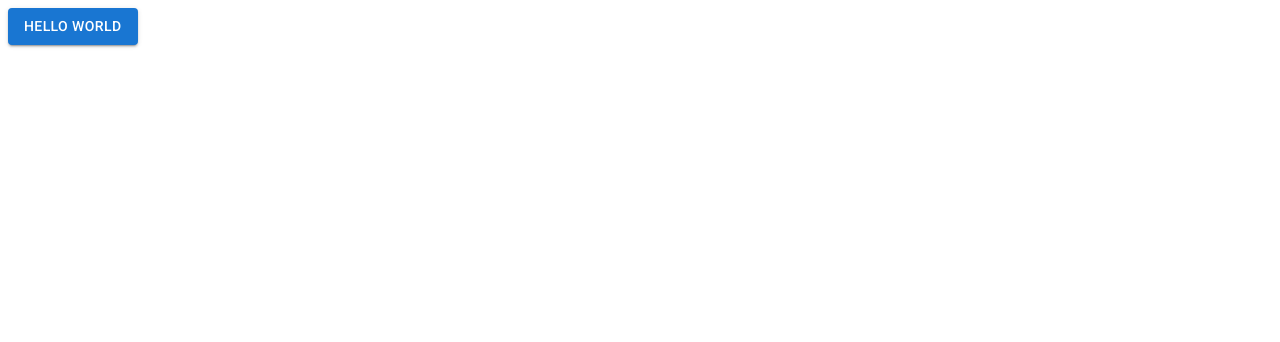
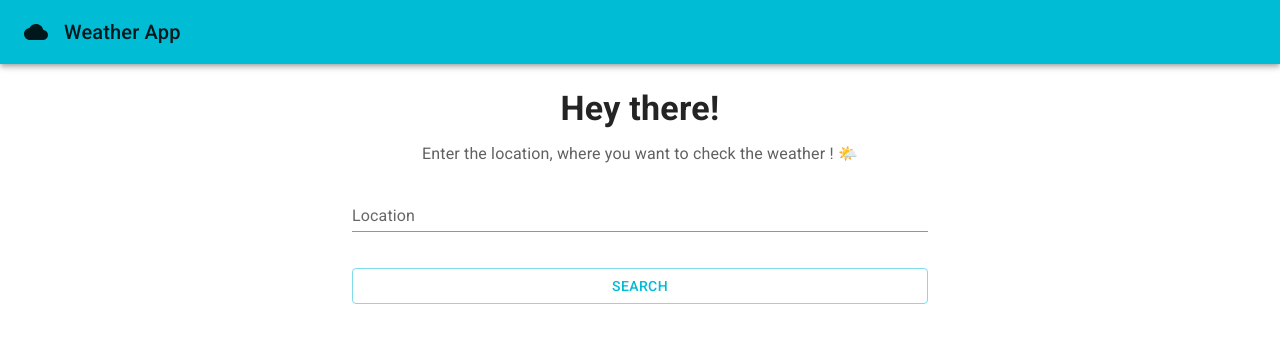
Before and after one commit to kristiangal/weather-app, a React (Vite) app: page / in a window 1280 px wide. Shown: the top 342 px of the page. Built offline with nearby package versions, Linux system fonts and the light colour scheme; a web font is replaced by a local one.

Commit message:
change theme + style homepage

```diff
--- a/package.json
+++ b/package.json
@@ -13,7 +13,7 @@
     "@emotion/react": "^11.11.1",
     "@emotion/styled": "^11.11.0",
     "@fontsource/roboto": "^5.0.8",
-    "@mui/icons-material": "^5.14.14",
+    "@mui/icons-material": "^5.14.15",
     "@mui/material": "^5.14.14",
     "react": "^18.2.0",
     "react-dom": "^18.2.0",
--- a/src/App.tsx
+++ b/src/App.tsx
@@ -1,12 +1,12 @@
-import "@fontsource/roboto/300.css";
-import "@fontsource/roboto/400.css";
-import "@fontsource/roboto/500.css";
-import "@fontsource/roboto/700.css";
-
-import { Button } from "@mui/material";
+import { Outlet } from "react-router-dom";
+import { Container } from "@mui/material";
 
 function App() {
-  return <Button variant="contained">Hello world</Button>;
+  return (
+    <Container>
+      <Outlet />
+    </Container>
+  );
 }
 
 export default App;
--- a/src/components/Header.tsx
+++ b/src/components/Header.tsx
@@ -1,5 +1,17 @@
-const Header = () => {
-  return <div>Header</div>;
+import { AppBar, Toolbar, Typography } from "@mui/material";
+import { Cloud } from "@mui/icons-material";
+
+const Header = ({ height }) => {
+  return (
+    <AppBar position="relative">
+      <Toolbar>
+        <Cloud sx={{ mr: 2 }} />
+        <Typography variant="h6" color="inherit" noWrap>
+          Weather App
+        </Typography>
+      </Toolbar>
+    </AppBar>
+  );
 };
 
 export default Header;
--- a/src/main.tsx
+++ b/src/main.tsx
@@ -1,6 +1,7 @@
 import React from "react";
 import ReactDOM from "react-dom/client";
 import App from "./App.tsx";
+import Header from "./components/Header.tsx";
 import "./index.css";
 
 import {
@@ -12,16 +13,51 @@ import {
 import { QueryClient, QueryClientProvider } from "react-query";
 import { ReactQueryDevtools } from "react-query/devtools";
 
+import { CssBaseline, ThemeProvider, createTheme } from "@mui/material";
+import "@fontsource/roboto/300.css";
+import "@fontsource/roboto/400.css";
+import "@fontsource/roboto/500.css";
+import "@fontsource/roboto/700.css";
+import Home from "./pages/Home.tsx";
+
+import { HeaderProps } from "./types/types.ts";
+
 const queryClient = new QueryClient();
 
 const router = createBrowserRouter(
-  createRoutesFromElements(<Route path="" element={<App />}></Route>)
+  createRoutesFromElements(
+    <Route path="" element={<App />}>
+      <Route path="/" element={<Home />} />
+    </Route>
+  )
 );
+
+const theme = createTheme({
+  palette: {
+    primary: {
+      main: "#00bcd4",
+      light: "#33c9dc",
+      dark: "#008394",
+    },
+    secondary: {
+      main: "#fff176",
+      light: "#fff391",
+      dark: "#b2a852",
+    },
+    text: {
+      primary: "#242424",
+    },
+  },
+});
 
 ReactDOM.createRoot(document.getElementById("root")!).render(
   <QueryClientProvider client={queryClient}>
     <React.StrictMode>
-      <RouterProvider router={router} />
+      <ThemeProvider theme={theme}>
+        <CssBaseline />
+        <Header height={64} />
+        <RouterProvider router={router} />
+      </ThemeProvider>
     </React.StrictMode>
     <ReactQueryDevtools />
   </QueryClientProvider>
--- /dev/null
+++ b/src/pages/Home.tsx
@@ -0,0 +1,26 @@
+import { TextField, Button, Typography, Box, FormControl } from "@mui/material";
+import { grey } from "@mui/material/colors";
+
+const Home = () => {
+  return (
+    <Box sx={{ textAlign: "center", paddingTop: "24px" }}>
+      <Typography variant="h4" component="h2" fontWeight={600}>
+        Hey there!
+      </Typography>
+      <Typography gutterBottom sx={{ paddingY: "12px" }} color={grey[700]}>
+        Enter the location, where you want to check the weather ! 🌤️
+      </Typography>
+      <FormControl className="inputGroup" sx={{ width: "50%" }}>
+        <TextField
+          id="standard-basic"
+          label="Location"
+          variant="standard"
+          sx={{ marginBottom: "36px" }}
+        />
+        <Button variant="outlined">Search</Button>
+      </FormControl>
+    </Box>
+  );
+};
+
+export default Home;
--- /dev/null
+++ b/src/types/types.ts
@@ -0,0 +1,3 @@
+export type HeaderProps = {
+  height: number;
+};
```
Also changed, not shown: 1 other file (tests, documents, lock files or other folders).
